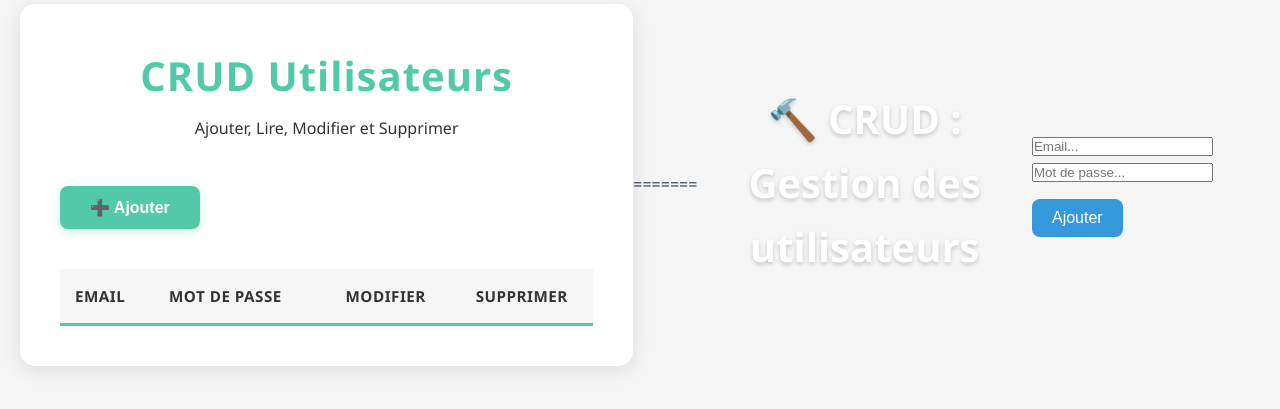
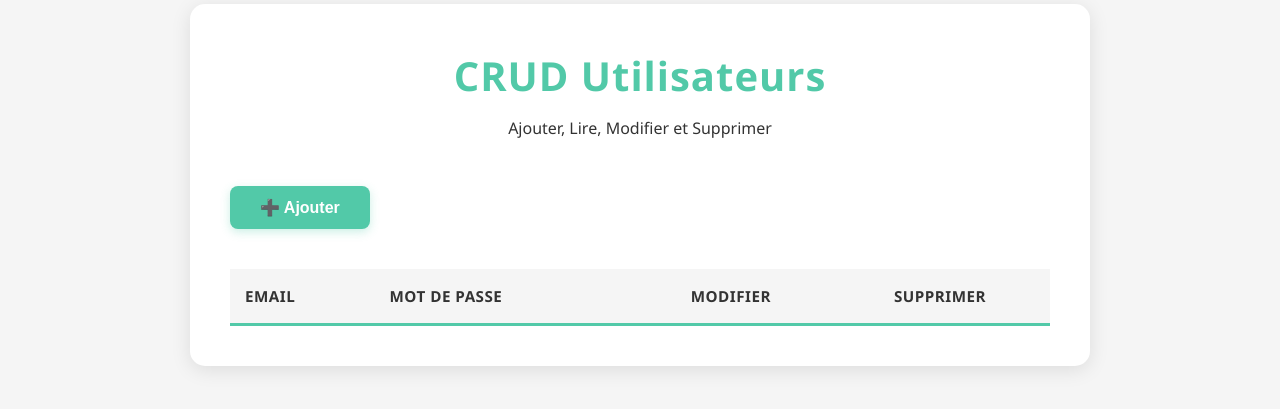
Before and after one commit to ParisAlan/mediatheque-MongoDB-GroupeC, a website: page admin-users.html in a window 1280 px wide. Shown: the part 215-624 px from the top of the page. Drawn offline with Linux system fonts and the light colour scheme; no server answers.

Commit message:
Mise à jour admin users HTML

```diff
--- a/admin-users.html
+++ b/admin-users.html
@@ -46,22 +46,8 @@
         </table>
     </div>
 </div>
-=======
     <title>Admin utilisateurs</title>
 </head>
-<body>
-
-<h1> 🔨 CRUD : Gestion des utilisateurs</h1>
-
-<form id="userForm">
-    <input type="email" id="email" name="email" placeholder="Email..." required>
-    <input type="password" id="password" name="password" placeholder="Mot de passe..." required>
-    <button type="submit">Ajouter</button>
-</form>
-
-<ul id="usersList"></ul>
-
-
 <script src="admin-users.js"></script>
 </body>
 </html>
```
